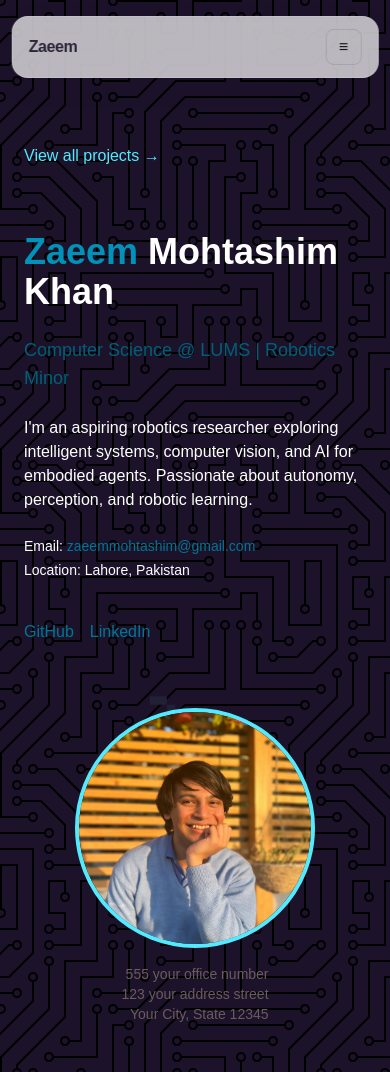
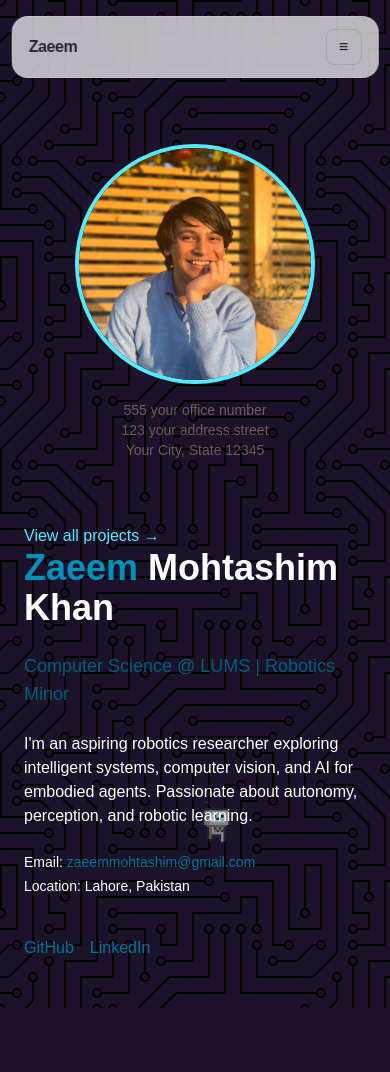
Before and after one commit to zaeemkhan2002/portfolio, a Next.js app: page / in a window 390 px wide. After the commit the page ends 1008 px from the top, so only its background shows below. Built offline with nearby package versions, Linux system fonts and the light colour scheme.

Commit message:
Mobile Fixes

```diff
--- a/src/app/globals.css
+++ b/src/app/globals.css
@@ -1,11 +1,4 @@
 @import "tailwindcss";
-
-@keyframes move-robot {
-  0%   { transform: translateX(0) scaleX(1); }
-  49.999% { transform: translateX(90vw) scaleX(1); }  /* Right edge */
-  50%  { transform: translateX(90vw) scaleX(-1); }    /* Flip direction */
-  100% { transform: translateX(0) scaleX(-1); }       /* Return left flipped */
-}
 
 :root {
   --background: #ffffff;
@@ -32,8 +25,31 @@ body {
   font-family: Arial, Helvetica, sans-serif;
 }
 
+html, body {
+  scroll-behavior: smooth;
+}
 
+@supports (font-synthesis-weight: auto) {
+  body { font-synthesis-weight: auto; }
+}
 
+/* Background pattern */
+body {
+  background-color: #1c122a;
+  background-image: url('/circuit-board.svg');
+  background-repeat: repeat;
+  background-size: auto;
+}
+
+/* Walking animation (side to side with flip) */
+@keyframes move-robot {
+  0%   { transform: translateX(0) scaleX(1); }
+  49.999% { transform: translateX(90vw) scaleX(1); }  /* Right edge */
+  50%  { transform: translateX(90vw) scaleX(-1); }    /* Flip direction */
+  100% { transform: translateX(0) scaleX(-1); }       /* Return left */
+}
+
+/* Robot styling */
 .robot-move {
   position: fixed;
   bottom: 0;
@@ -44,34 +60,11 @@ body {
   animation: move-robot 36s linear infinite;
 }
 
-@keyframes drift {
-  0% {
-    background-position: 0 0;
-  }
-  100% {
-    background-position: 100px 100px;
+/* Mobile adjustments */
+@media (max-width: 768px) {
+  .robot-move {
+    width: 48px !important;
+    height: 48px !important;
+    animation: move-robot 20s linear infinite; /* Faster on mobile */
   }
 }
-
-/* .bg-dotted-grid {
-  background-image: radial-gradient(#00ffbb 1px, transparent 0);
-  background-size: 30px 30px;
-  animation: drift 60s linear infinite;
-  z-index: -1;
-} */
-html, body {
-  scroll-behavior: smooth;
-}
-
-@supports (font-synthesis-weight: auto) {
-  body { font-synthesis-weight: auto; }
-}
-
-body {
-  background-color: #1c122a;
-  background-image: url('/circuit-board.svg');
-  background-repeat: repeat;
-  background-size: auto;
-  color: var(--foreground);
-  font-family: Arial, Helvetica, sans-serif;
-}
--- a/src/app/page.tsx
+++ b/src/app/page.tsx
@@ -1,22 +1,36 @@
-// Home.tsx (React + Tailwind CSS)
 "use client";
 
-import Image from 'next/image';
-import Link from 'next/link';
+import Image from "next/image";
+import Link from "next/link";
 
 export default function Home() {
   return (
-  <main className="relative min-h-screen text-white">
-    <div className="relative z-10 px-6 py-12 max-w-6xl mx-auto flex flex-col md:flex-row gap-16">
-        {/* Left column */}
+    <main className="relative min-h-screen text-white">
+      <div className="relative z-10 px-6 py-12 max-w-6xl mx-auto flex flex-col md:flex-row gap-16">
+        {/* Right column (mobile first, desktop second) */}
+        <div className="md:w-1/3 flex flex-col items-center md:items-end order-1 md:order-2">
+          <div className="w-60 h-60 rounded-full overflow-hidden border-4 border-cyan-300">
+            <Image
+              src="/profile.jpg"
+              alt="Zaeem profile"
+              width={240}
+              height={240}
+              className="object-cover w-full h-full"
+            />
+          </div>
+          <div className="text-sm text-[#6b5c5c] text-center md:text-right mt-4">
+            <p>555 your office number</p>
+            <p>123 your address street</p>
+            <p>Your City, State 12345</p>
+          </div>
+        </div>
 
+        {/* Left column (mobile second, desktop first) */}
+        <div className="md:w-2/3 space-y-6 order-2 md:order-1">
+          <Link href="/projects" className="text-cyan-300 hover:underline">
+            View all projects →
+          </Link>
 
-        <Link href="/projects" className="text-cyan-300 hover:underline">
-          View all projects →
-        </Link>
-
-
-        <div className="md:w-2/3 space-y-6">
           <h1 className="text-4xl sm:text-5xl font-bold">
             <span className="text-cyan-600">Zaeem</span> Mohtashim Khan
           </h1>
@@ -26,56 +40,48 @@ export default function Home() {
           </p>
 
           <p className="text-[#ffffff]">
-            I&apos;m an aspiring robotics researcher exploring intelligent systems, computer vision, and AI for embodied agents.
-            Passionate about autonomy, perception, and robotic learning.
+            I&apos;m an aspiring robotics researcher exploring intelligent
+            systems, computer vision, and AI for embodied agents. Passionate
+            about autonomy, perception, and robotic learning.
           </p>
 
           <div className="text-[#ffffff] text-sm space-y-1">
-            <p>Email: <a href="mailto:zaeemmohtashim@gmail.com" className="text-cyan-700 hover:underline">zaeemmohtashim@gmail.com</a></p>
+            <p>
+              Email:{" "}
+              <a
+                href="mailto:zaeemmohtashim@gmail.com"
+                className="text-cyan-700 hover:underline"
+              >
+                zaeemmohtashim@gmail.com
+              </a>
+            </p>
             <p>Location: Lahore, Pakistan</p>
           </div>
 
           <div className="flex gap-4 pt-4">
-            <Link href="https://github.com/zaeemkhan2002" className="text-cyan-700 hover:underline">GitHub</Link>
-            <Link href="https://linkedin.com/in/zaeem-mohtashim-khan-893b7b243/" className="text-cyan-700 hover:underline">LinkedIn</Link>
-            {/* <Link href="https://twitter.com/your-twitter" className="text-cyan-700 hover:underline">Twitter</Link> */}
-          </div>
-        </div>
-
-        {/* Right column */}
-        <div className="md:w-1/3 flex flex-col items-center md:items-end">
-          <div className="w-60 h-60 rounded-full overflow-hidden border-4 border-cyan-300">
-            <Image
-              src="/profile.jpg"
-              alt="Zaeem profile"
-              width={200}
-              height={200}
-              className="object-cover w-full h-full"
-            />
-          </div>
-          <div className="text-sm text-[#6b5c5c] text-right mt-4">
-            <p>555 your office number</p>
-            <p>123 your address street</p>
-            <p>Your City, State 12345</p>
+            <Link
+              href="https://github.com/zaeemkhan2002"
+              className="text-cyan-700 hover:underline"
+            >
+              GitHub
+            </Link>
+            <Link
+              href="https://linkedin.com/in/zaeem-mohtashim-khan-893b7b243/"
+              className="text-cyan-700 hover:underline"
+            >
+              LinkedIn
+            </Link>
           </div>
         </div>
       </div>
 
-      {/* News Section */}
-      {/* <div className="max-w-6xl mx-auto mt-20 text-left">
-        <h2 className="text-2xl font-semibold mb-4 text-[#3b2f2f]">news</h2>
-        <ul className="space-y-3 text-[#5a4c4c]">
-          <li><span className="font-semibold text-[#3b2f2f]">Jan 15, 2025</span> – Just launched my robotics paper 🚀</li>
-          <li><span className="font-semibold text-[#3b2f2f]">Nov 07, 2024</span> – Started RA at XYZ Robotics Lab</li>
-        </ul>
-      </div> */}
-
+      {/* Floating Robot */}
       <Image
         src="/robot.gif"
         alt="Moving robot"
         width={64}
         height={64}
-        className="robot-move"
+        className="robot-move absolute bottom-6 right-6 md:right-12"
       />
     </main>
   );
```
